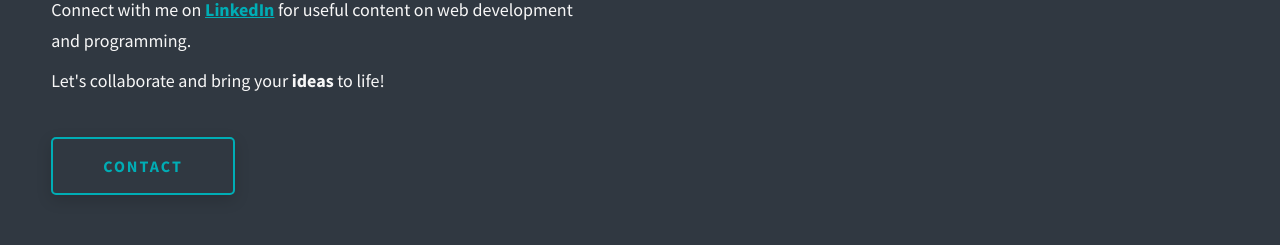
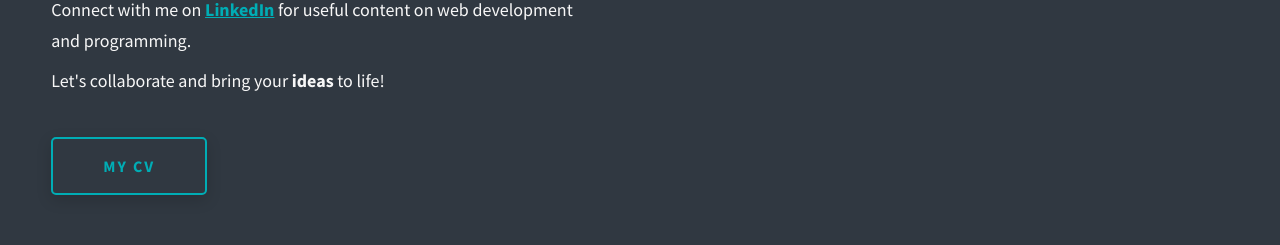
Before and after one commit to takimsry/takimsurya, a React (Create React App) app: page / in a window 1280 px wide. Shown: the part 1480-1725 px from the top of the page. Built offline with nearby package versions, Linux system fonts and the light colour scheme; a web font is replaced by a local one.

Commit message:
cv download

```diff
--- a/src/components/Dashboard/About.jsx
+++ b/src/components/Dashboard/About.jsx
@@ -1,4 +1,5 @@
 import React from 'react'
+import myCV from '../../assets/cv/M. Mustakim Surya_CV.pdf'
 
 const About = () => {
   return (
@@ -27,8 +28,8 @@ const About = () => {
                 Let's collaborate and bring your <strong>ideas</strong> to life!
               </p>
             </div>
-            <a href="./#contact" class="btn btn--med btn--theme dynamicBgClr"
-              >Contact</a
+            <a href={myCV} class="btn btn--med btn--theme dynamicBgClr" download
+              >My CV</a
             >
           </div>
           <div class="about__content-skills">
```
Also changed, not shown: 1 other file (tests, documents, lock files or other folders).
